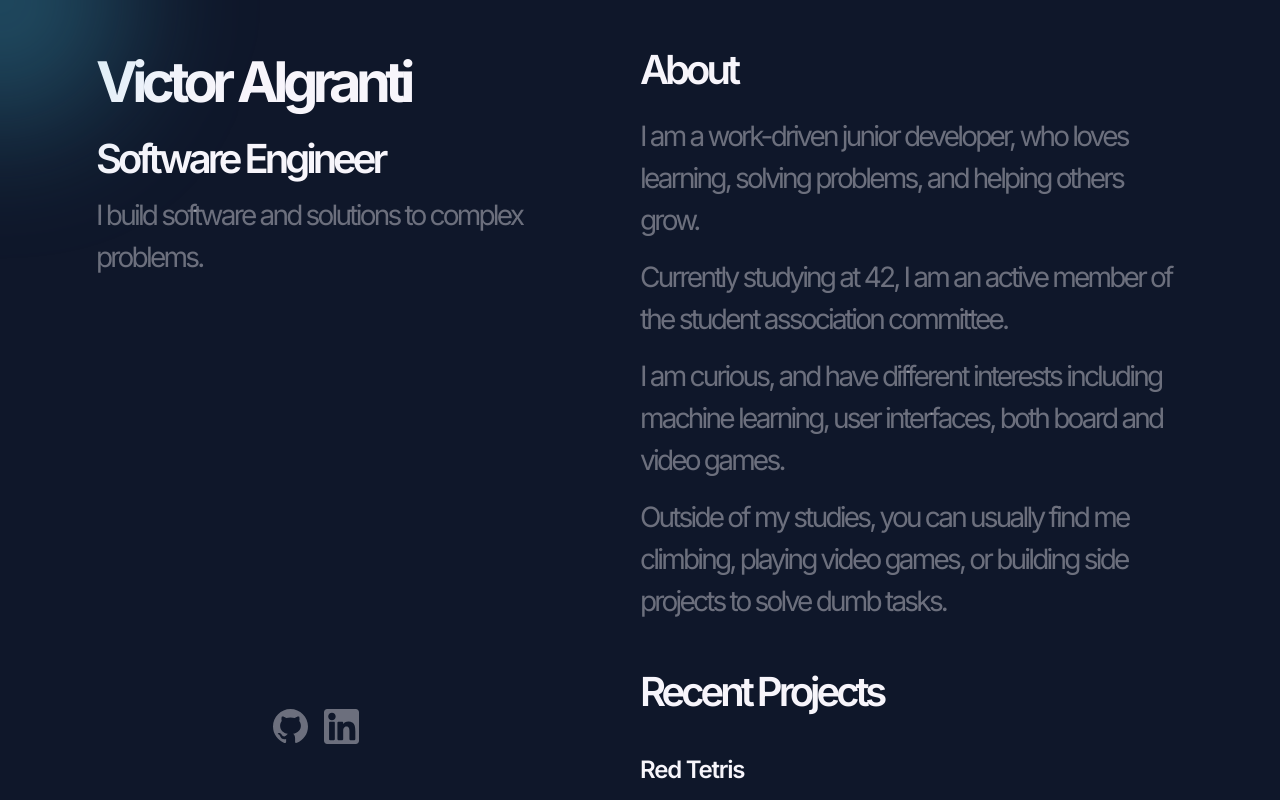
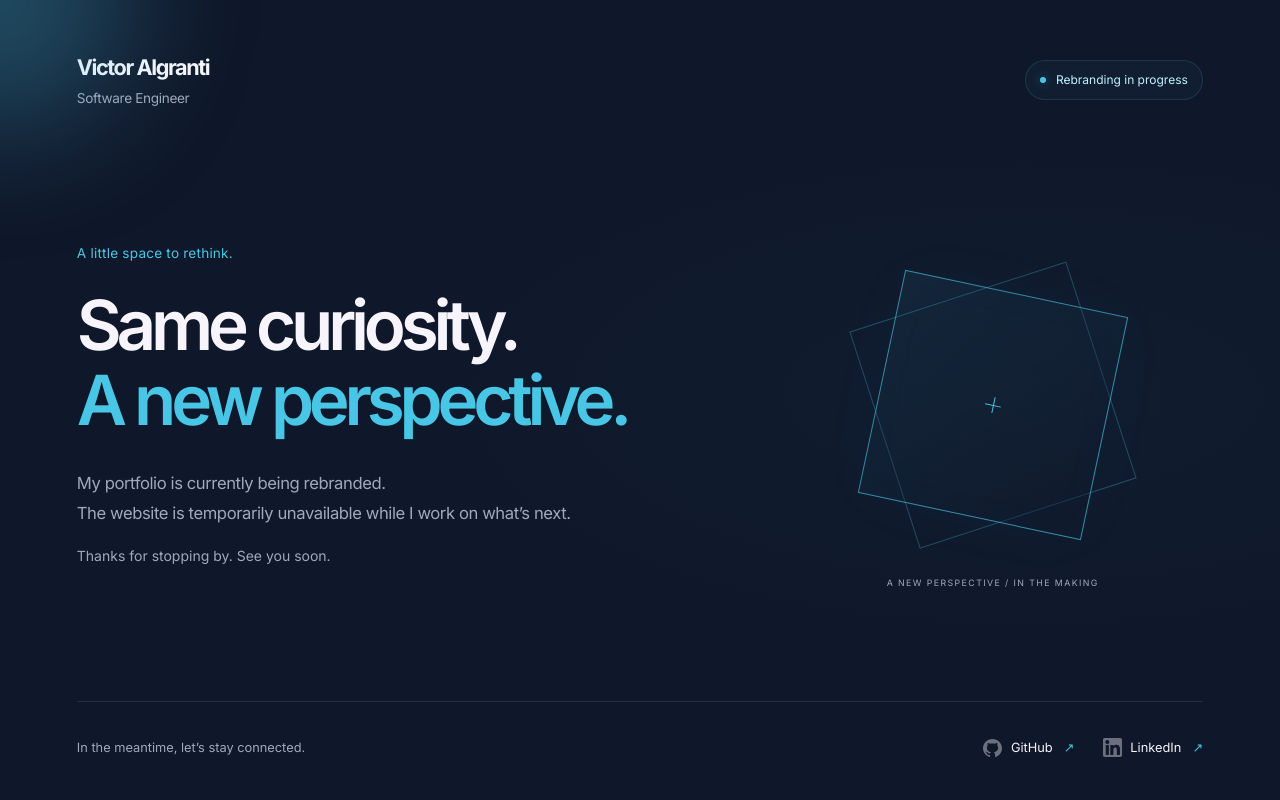
Before and after one commit to neutrou/portfolio, a Next.js app: page / in a window 1280 px wide. Shown: the top 800 px of the page. Built offline with nearby package versions, Linux system fonts and the light colour scheme.

Commit message:
✨ rebranding page

```diff
--- a/app/layout.tsx
+++ b/app/layout.tsx
@@ -15,8 +15,8 @@ export const viewport = {
 };
 
 export const metadata = {
-  title: 'Victor Algranti - Portfolio',
-  description: 'Software Engineer portfolio showcasing projects and experience.',
+  title: 'Victor Algranti — Rebranding',
+  description: 'My portfolio is currently being rebranded. The website is temporarily unavailable. Stay connected on GitHub and LinkedIn.',
 };
 
 interface RootLayoutProps {
--- /dev/null
+++ b/app/page.module.css
@@ -0,0 +1,174 @@
+.page {
+  width: 100%;
+  min-height: 100svh;
+  display: flex;
+  flex-direction: column;
+  padding: clamp(1.5rem, 4vw, 3.5rem) clamp(1.5rem, 6vw, 6rem);
+  color: var(--color-text-primary);
+  background: radial-gradient(ellipse at 80% 48%, #49c6e508, transparent 50%);
+}
+
+.header, .footer {
+  display: flex;
+  align-items: center;
+  justify-content: space-between;
+  gap: 1.5rem;
+}
+
+.identity {
+  font-size: 1.35rem;
+  font-weight: 650;
+  letter-spacing: -0.065em;
+}
+
+.identity span {
+  display: block;
+  margin-top: 0.3rem;
+  color: #a0a8bb;
+  font-size: 0.85rem;
+  font-weight: 400;
+  letter-spacing: -0.025em;
+}
+
+.status {
+  display: inline-flex;
+  align-items: center;
+  gap: 0.6rem;
+  color: var(--color-tag-text);
+  background: #49c6e50a;
+  border: 1px solid #49c6e526;
+  border-radius: 999px;
+  padding: 0.6rem 0.9rem;
+  font-size: 0.75rem;
+}
+
+.statusDot {
+  width: 6px;
+  height: 6px;
+  flex-shrink: 0;
+  border-radius: 50%;
+  background: var(--color-accent);
+  box-shadow: 0 0 10px #49c6e560;
+}
+
+.main {
+  flex: 1;
+  display: grid;
+  grid-template-columns: minmax(0, 1.6fr) minmax(0, 1fr);
+  align-items: center;
+  gap: 2rem;
+  padding-block: 7rem;
+}
+
+.eyebrow {
+  margin-bottom: 1.5rem;
+  color: var(--color-accent);
+  font-size: 0.85rem;
+  letter-spacing: 0.015em;
+}
+
+.title {
+  font-size: clamp(2.75rem, 5.4vw, 6rem);
+  font-weight: 600;
+  line-height: 1.08;
+  letter-spacing: -0.075em;
+}
+
+.title span { color: var(--color-accent); }
+
+.description {
+  max-width: 32rem;
+  margin-top: 2rem;
+  color: #a0a8bb;
+  font-size: clamp(1rem, 1.3vw, 1.125rem);
+  line-height: 1.8;
+  letter-spacing: -0.025em;
+}
+
+.signoff {
+  margin-top: 1rem;
+  color: #a0a8bb;
+  font-size: 0.875rem;
+}
+
+.artwork {
+  position: relative;
+  width: min(100%, 23rem);
+  aspect-ratio: 1;
+  justify-self: center;
+}
+
+.frameBack, .frameFront {
+  position: absolute;
+  inset: 19%;
+  border: 1px solid #49c6e54d;
+}
+
+.frameBack { transform: rotate(-18deg); }
+.frameFront {
+  transform: rotate(12deg);
+  border-color: #49c6e5a6;
+  background: linear-gradient(135deg, #49c6e510, #0f172a80);
+  box-shadow: 0 0 70px #49c6e507, inset 0 0 50px #49c6e505;
+}
+
+.crosshair {
+  position: absolute;
+  inset: calc(50% - 8px);
+}
+.crosshair::before, .crosshair::after {
+  content: '';
+  position: absolute;
+  background: var(--color-accent);
+}
+.crosshair::before { width: 16px; height: 1px; top: 8px; }
+.crosshair::after { height: 16px; width: 1px; left: 8px; }
+
+.artworkCaption {
+  position: absolute;
+  bottom: 0;
+  width: 100%;
+  text-align: center;
+  font-size: 0.55rem;
+  letter-spacing: 0.16em;
+  color: #a0a8bb;
+}
+
+.footer {
+  border-top: 1px solid #f7f5fb1a;
+  padding-top: 1.5rem;
+  font-size: 0.8rem;
+  color: #a0a8bb;
+}
+
+.socials { display: flex; gap: 1.75rem; }
+.socials a {
+  display: inline-flex;
+  align-items: center;
+  gap: 0.55rem;
+  color: var(--color-text-primary);
+  min-height: 44px;
+  transition: color 160ms ease;
+}
+.socials a:hover { color: var(--color-accent); }
+.arrow { color: var(--color-accent); margin-left: 0.15rem; }
+.page a:focus-visible { outline: 2px solid var(--color-accent); outline-offset: 6px; border-radius: 2px; }
+
+@media (min-width: 1600px) {
+  .page { padding-inline: max(6rem, calc((100vw - 1440px) / 2)); }
+}
+
+@media (max-width: 767px) {
+  .header { align-items: flex-start; flex-direction: column; }
+  .main { grid-template-columns: 1fr; gap: 2rem; padding-block: 4rem 3rem; }
+  .title { font-size: clamp(2.5rem, 8.7vw, 4rem); }
+  .description { margin-top: 1.5rem; }
+  .desktopBreak { display: none; }
+  .artwork { width: 12rem; }
+  .artworkCaption { font-size: 0.45rem; }
+  .footer { align-items: flex-start; flex-direction: column; gap: 0.75rem; }
+}
+
+@media (prefers-reduced-motion: reduce) {
+  .socials a { transition: none; }
+}
--- a/app/page.tsx
+++ b/app/page.tsx
@@ -1,9 +1,5 @@
-'use client';
-
-import Link from 'next/link';
 import Icon from './components/Icon';
-import ProjectCard from './components/ProjectCard';
-import Separator from './components/Separator';
+import styles from './page.module.css';
 
 const SOCIAL_LINKS = [
   { href: 'https://github.com/neutrou/', icon: 'github', label: 'GitHub' },
@@ -14,86 +10,54 @@ const SOCIAL_LINKS = [
   },
 ];
 
-const FEATURED_PROJECTS = ['red-tetris', 'ft-transcendence', 'gomoku'];
-
 export default function Home() {
   return (
-    <div className="size-full flex justify-center">
-      <div className="flex flex-col gap-10 page-padding md:flex-row md:gap-0 lg:max-w-[90%]">
-        {/* SIDEBAR */}
-        <aside className="md:min-w-[50%]">
-          <div className="flex flex-col gap-2.5 md:h-[88%] md:justify-between md:fixed">
-            {/* HEADER */}
-            <div className="flex flex-col gap-1.25">
-              <h1 className="title">Victor Algranti</h1>
-              <h2 className="subtitle">Software Engineer</h2>
-              <p className="default max-w-80 lg:max-w-110">
-                I build software and solutions to complex problems.
-              </p>
-            </div>
+    <div className={styles.page}>
+      <header className={styles.header}>
+        <a href="/" className={styles.identity} aria-label="Victor Algranti home">
+          Victor Algranti<span>Software Engineer</span>
+        </a>
+        <span className={styles.status}>
+          <span className={styles.statusDot} aria-hidden="true" />
+          Rebranding in progress
+        </span>
+      </header>
 
-            {/* SOCIAL LINKS */}
-            <nav className="flex flex-row gap-4 md:justify-center" aria-label="Social links">
-              {SOCIAL_LINKS.map(({ href, icon, label }) => (
-                <Link
-                  key={icon}
-                  href={href}
-                  target="_blank"
-                  rel="noopener noreferrer"
-                  aria-label={`Visit ${label}`}
-                  className="hover:opacity-80 transition-opacity"
-                >
-                  <Icon url={icon} width={35} height={35} alt={label} />
-                </Link>
-              ))}
-            </nav>
+      <main className={styles.main}>
+        <div className={styles.content}>
+          <p className={styles.eyebrow}>A little space to rethink.</p>
+          <h1 className={styles.title}>
+            Same curiosity.<br />
+            <span>A new perspective.</span>
+          </h1>
+          <p className={styles.description}>
+            My portfolio is currently being rebranded.<br className={styles.desktopBreak} />
+            {' '}The website is temporarily unavailable while I work on what’s next.
+          </p>
+          <p className={styles.signoff}>Thanks for stopping by. See you soon.</p>
+        </div>
+
+        <div className={styles.artwork} aria-hidden="true">
+          <div className={styles.frameBack} />
+          <div className={styles.frameFront}>
+            <span className={styles.crosshair} />
           </div>
-        </aside>
+          <span className={styles.artworkCaption}>A NEW PERSPECTIVE / IN THE MAKING</span>
+        </div>
+      </main>
 
-        {/* MAIN CONTENT */}
-        <main className="flex flex-col gap-10">
-          {/* ABOUT SECTION */}
-          <section className="flex flex-col gap-3.75">
-            <h2 className="subtitle">About</h2>
-            <p className="default">
-              I am a work-driven junior developer, who loves learning, solving
-              problems, and helping others grow.
-            </p>
-            <p className="default">
-              Currently studying at 42, I am an active member of the student
-              association committee.
-            </p>
-            <p className="default">
-              I am curious, and have different interests including machine
-              learning, user interfaces, both board and video games.
-            </p>
-            <p className="default">
-              Outside of my studies, you can usually find me climbing, playing
-              video games, or building side projects to solve dumb tasks.
-            </p>
-          </section>
-
-          {/* RECENT PROJECTS SECTION */}
-          <section className="flex flex-col gap-7.5">
-            <h2 className="subtitle">Recent Projects</h2>
-            {FEATURED_PROJECTS.map((slug, index) => (
-              <div key={slug}>
-                <ProjectCard slug={slug} />
-                {index < FEATURED_PROJECTS.length - 1 && <Separator className="mt-7.5" />}
-              </div>
-            ))}
-            <Separator />
-            <div className="flex justify-center">
-              <Link
-                href="/projects"
-                className="bg-tag-bg tracking-[-5%] text-xl text-text-primary font-semibold rounded-md p-2 w-fit hover:opacity-80 transition-opacity"
-              >
-                View full project archive
-              </Link>
-            </div>
-          </section>
-        </main>
-      </div>
+      <footer className={styles.footer}>
+        <p>In the meantime, let’s stay connected.</p>
+        <nav className={styles.socials} aria-label="Social links">
+          {SOCIAL_LINKS.map(({ href, icon, label }) => (
+            <a key={icon} href={href} target="_blank" rel="noopener noreferrer">
+              <Icon url={icon} width={19} height={19} alt="" />
+              {label}
+              <span className={styles.arrow} aria-hidden="true">↗</span>
+            </a>
+          ))}
+        </nav>
+      </footer>
     </div>
   );
 }
```
